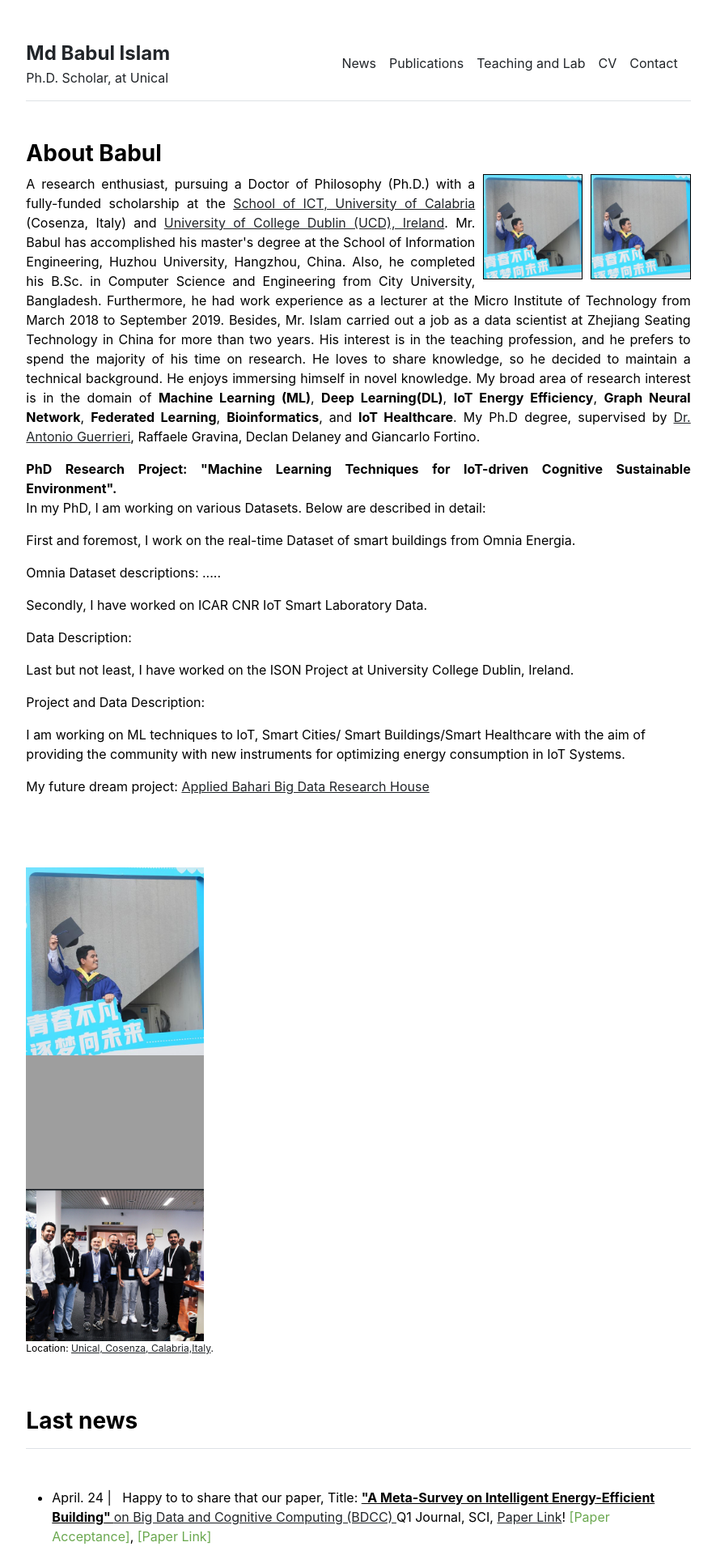
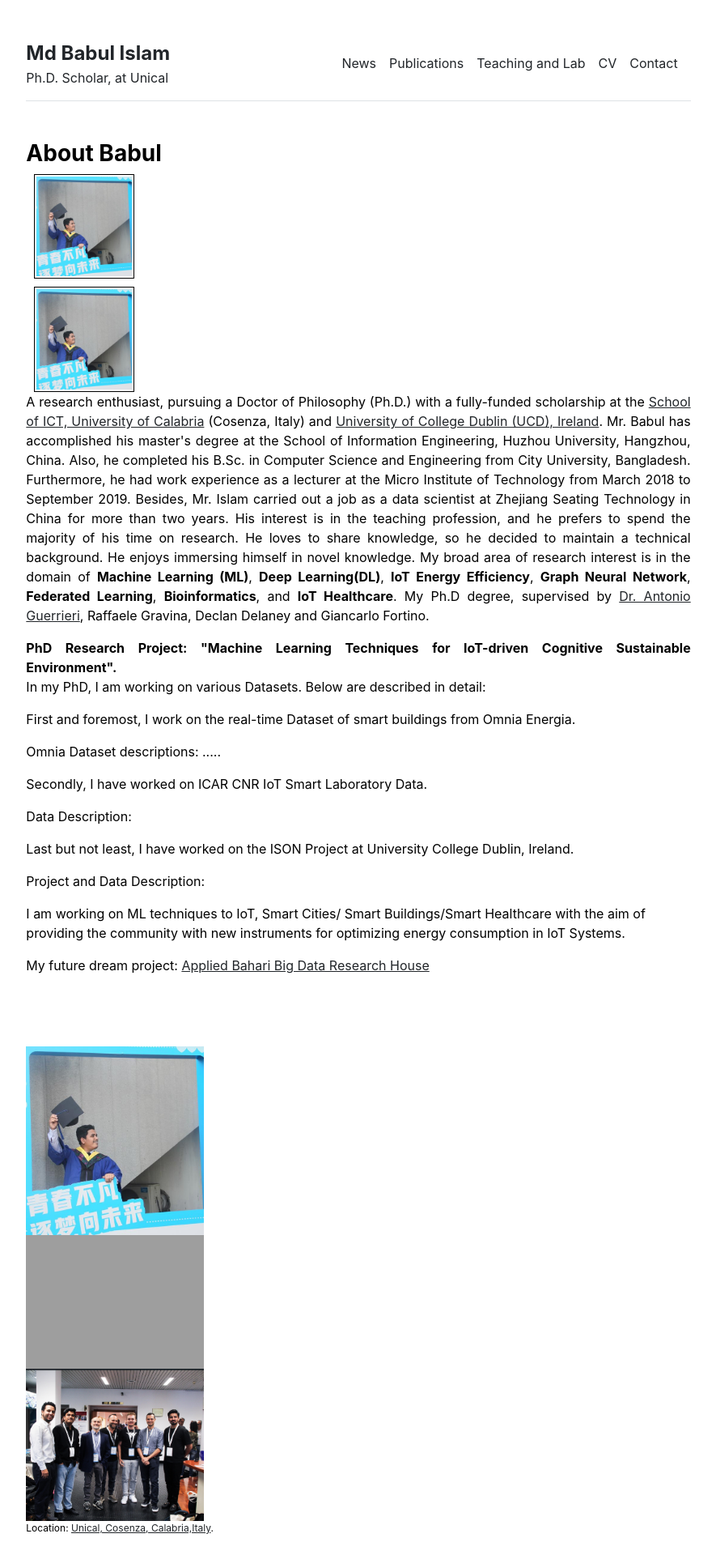
Before and after one commit to babulcseian/babulcseian.github.io, a Jekyll site: the page built from index.md, in a window 1280 px wide. Shown: the top 1920 px of the page at 81% size, without its empty margins (197-1082 px from the left). Built offline with Jekyll 4.4.1, drawn with Linux system fonts in a browser that asks for light colours; a style sheet for code colours, icons or effects is not loaded.

Commit message:
Update home.html

```diff
--- a/_layouts/home.html
+++ b/_layouts/home.html
@@ -6,8 +6,8 @@ layout: default
   <div class="col-md-15">
     <h3 class="fw-bold">About Babul</h3>
 
- <img src="{{ site.github.url }}/assets/img/Md Babul Con.jpg" alt="Home" width="15%" width="20" title="MSc Graduation" style="float:right; margin-left:10px; margin-bottom:3px; border: solid black 1px; padding=2px">
-  <img src="{{ site.github.url }}/assets/img/Md Babul Con.jpg" alt="Home" width="15%" width="20" title="MSc Graduation" style="float:right; margin-left:10px; margin-bottom:3px; border: solid black 1px; padding=2px">
+<img src="{{ site.github.url }}/assets/img/Md Babul Con.jpg" alt="Home" width="15%" title="MSc Graduation" style="margin-left:10px; margin-bottom:10px; border: solid black 1px; padding: 2px; display: block;">
+    <img src="{{ site.github.url }}/assets/img/Md Babul Con.jpg" alt="Home" width="15%" title="MSc Graduation" style="margin-left:10px; border: solid black 1px; padding: 2px; display: block;">
 
     <p align="justify"> A research enthusiast, pursuing a Doctor of Philosophy (Ph.D.) with a fully-funded scholarship at the <a class="other" href='https://dottorato.dimes.unical.it/students/md-babul-islam'>School of ICT, University of Calabria</a> (Cosenza, Italy)
        and <a class="other" href='https://www.ucd.ie/'>University of College Dublin (UCD), Ireland</a>.
```
